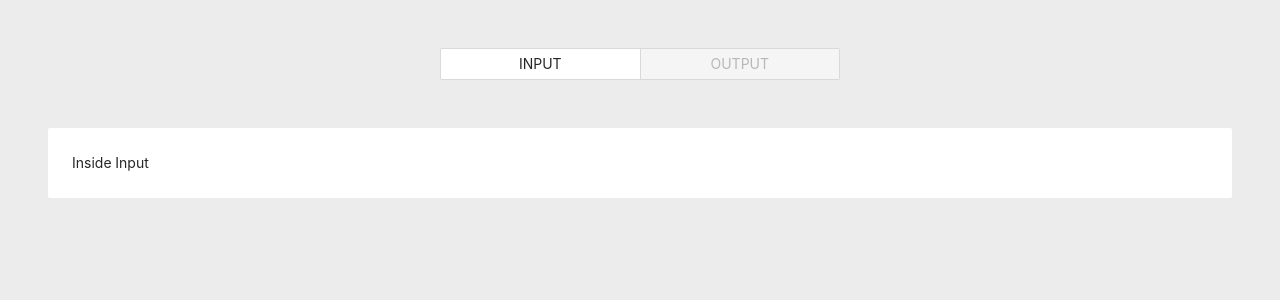
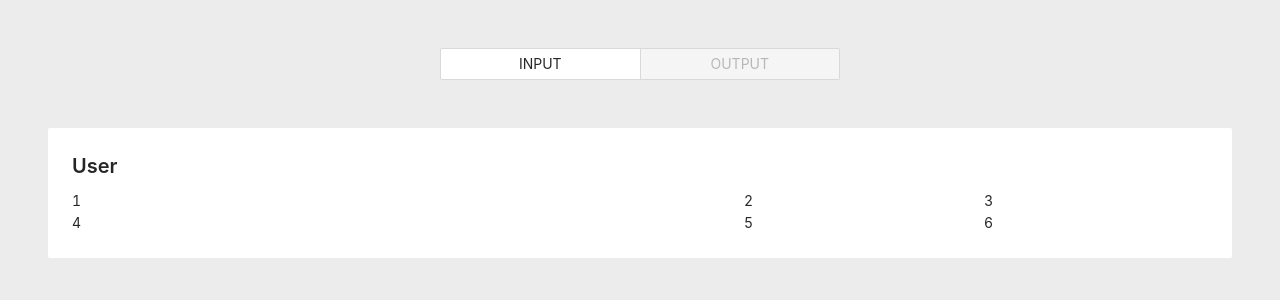
Before and after one commit to GBarkhatov/20-12-13-gbarkhatov-datameister, a React (Create React App) app: page / in a window 1280 px wide. Shown: the top 300 px of the page. Built offline with nearby package versions, Linux system fonts and the light colour scheme.

Commit message:
add basic row cols

```diff
--- a/src/components/Input.js
+++ b/src/components/Input.js
@@ -1,12 +1,37 @@
 import React from 'react'
 import styled from 'styled-components/macro'
+import { Typography, Row, Col } from 'antd'
 
 const Component = styled.div``
 
-const Input = () => (
-  <Component>
-    Inside Input
-  </Component>
-)
+const Input = () => {
+  return (
+    <Component>
+      <Typography.Title level={4}>User</Typography.Title>
+      <Row gutter={[16, 16]}>
+        <Col xs={24} sm={14}>
+          1
+        </Col>
+        <Col xs={24} sm={5}>
+          2
+        </Col>
+        <Col xs={24} sm={5}>
+          3
+        </Col>
+      </Row>
+      <Row gutter={[16, 16]}>
+        <Col xs={24} sm={14}>
+          4
+        </Col>
+        <Col xs={24} sm={5}>
+          5
+        </Col>
+        <Col xs={24} sm={5}>
+          6
+        </Col>
+      </Row>
+    </Component>
+  )
+}
 
 export default Input
```
